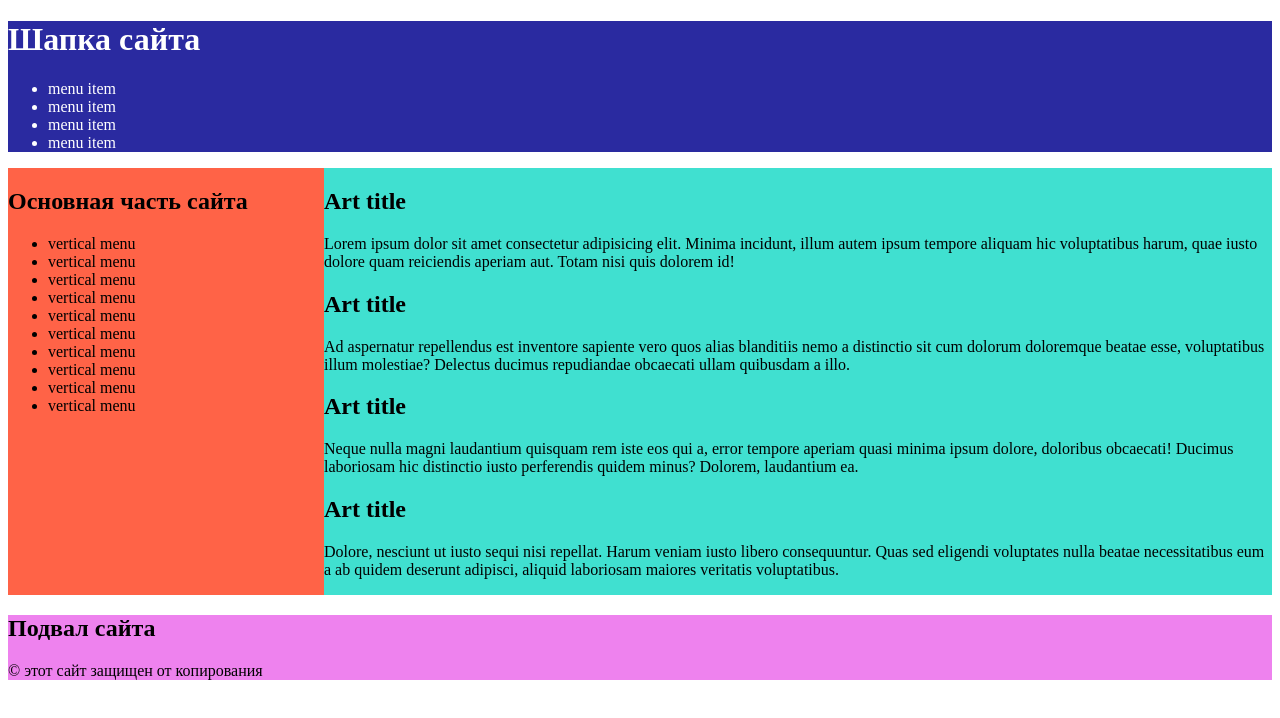
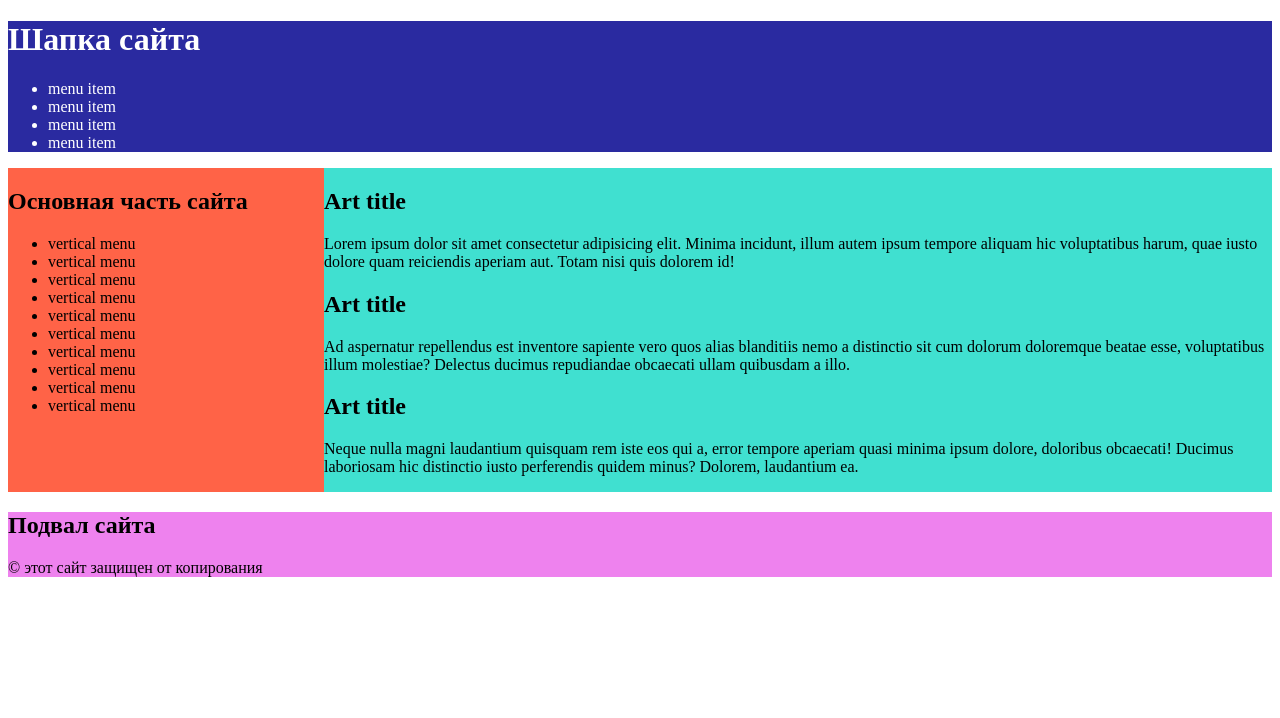
Before and after one commit to katyaPoltavets/modul-html, a plain HTML site: page tamplate.html in a window 1280 px wide. Drawn offline with Linux system fonts and the light colour scheme.

Commit message:
delete an article

```diff
--- a/tamplate.html
+++ b/tamplate.html
@@ -55,12 +55,7 @@
                         ipsum dolore, doloribus obcaecati! Ducimus laboriosam hic distinctio iusto perferendis quidem
                         minus? Dolorem, laudantium ea.</p>
                 </article>
-                <article>
-                    <h2>Art title</h2>
-                    <p>Dolore, nesciunt ut iusto sequi nisi repellat. Harum veniam iusto libero consequuntur. Quas sed
-                        eligendi voluptates nulla beatae necessitatibus eum a ab quidem deserunt adipisci, aliquid
-                        laboriosam maiores veritatis voluptatibus.</p>
-                </article>
+
             </div>
         </main>
         <footer style="background: violet;">
```
